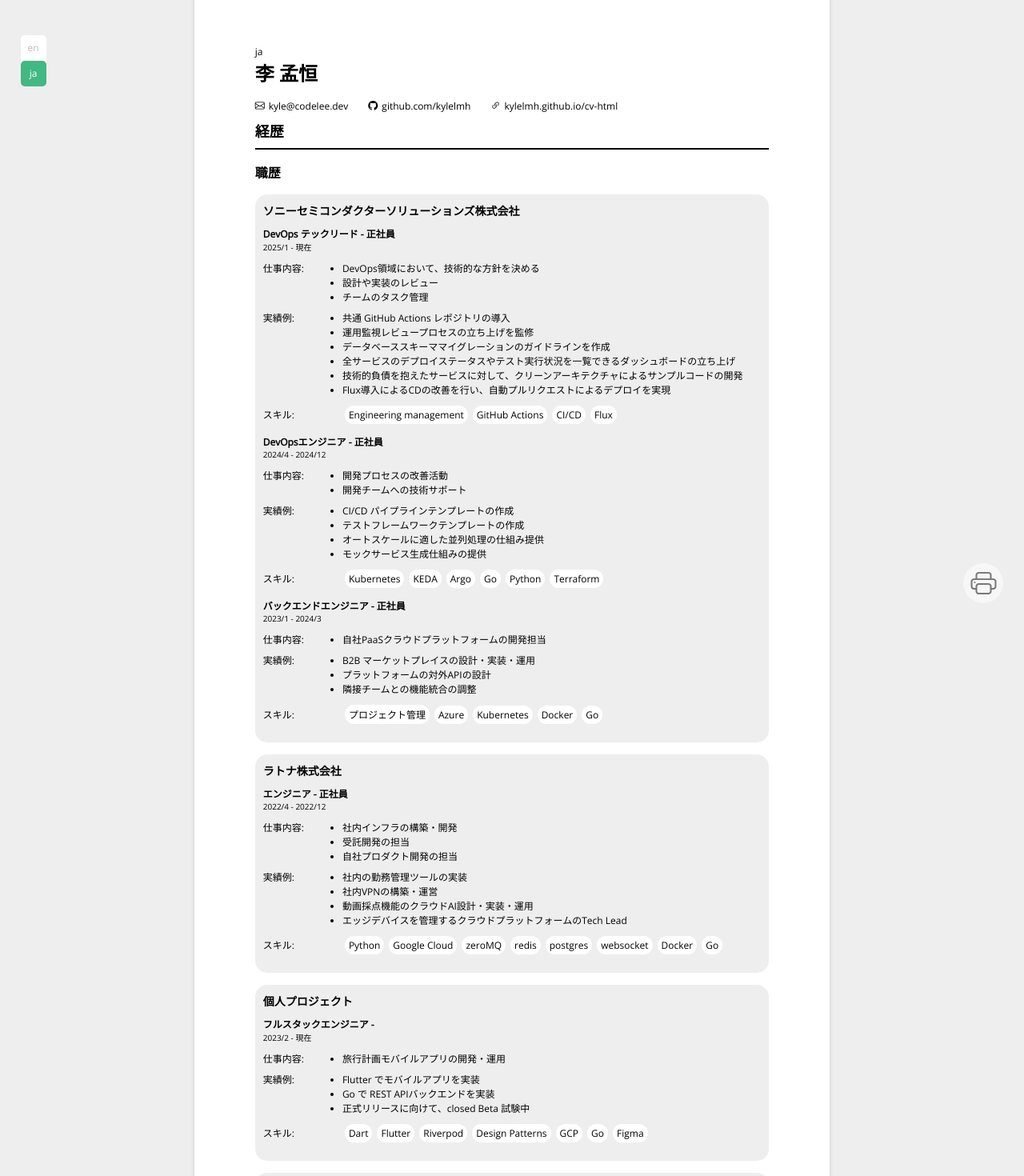
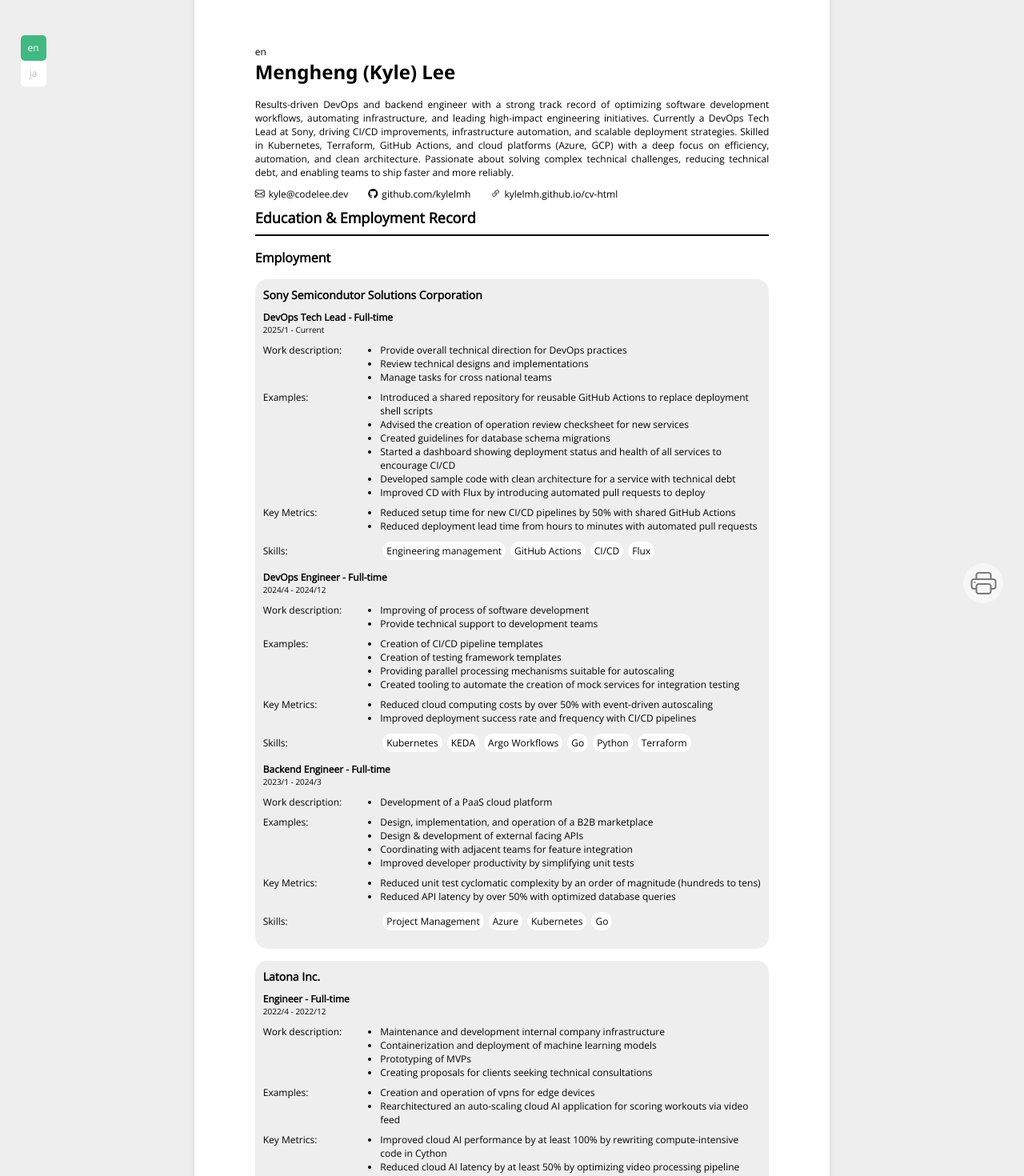
Before and after one commit to kylelmh/cv-html, a Vue app: page / in a window 1280 px wide. Shown: the part 20-1490 px from the top of the page at 80% size. Built offline with nearby package versions, Linux system fonts and the light colour scheme.

Commit message:
feat: updated resume

```diff
--- a/src/components/BasicInfo.vue
+++ b/src/components/BasicInfo.vue
@@ -2,6 +2,9 @@
   <div>
     <p class="no-print"> {{ locale }} </p>
     <h1> {{ basic_info.name }} </h1>
+    <div v-if="basic_info.summary" class="u-mb10">
+      <p> {{ basic_info.summary }} </p>
+    </div>
     <div class="flexbox">
       <div>
         <i class="bi-envelope -inline"></i>
--- a/src/components/Employment.vue
+++ b/src/components/Employment.vue
@@ -18,6 +18,14 @@
             <ul>
               <li v-for="(example) in p.examples">
                 {{ example }}
+              </li>
+            </ul>
+          </template>
+          <template v-if="p.key_metrics">
+            <div>{{ $t("key_metrics") }}: </div>
+            <ul>
+              <li v-for="(key_metric) in p.key_metrics">
+                {{ key_metric }}
               </li>
             </ul>
           </template>
--- a/src/json/en/basic_info.json
+++ b/src/json/en/basic_info.json
@@ -2,5 +2,6 @@
   "name": "Mengheng (Kyle) Lee",
   "email": "kyle@codelee.dev",
   "github": "kylelmh",
-  "githubio": "kylelmh"
+  "githubio": "kylelmh",
+  "summary": "Results-driven DevOps and backend engineer with a strong track record of optimizing software development workflows, automating infrastructure, and leading high-impact engineering initiatives. Currently a DevOps Tech Lead at Sony, driving CI/CD improvements, infrastructure automation, and scalable deployment strategies. Skilled in Kubernetes, Terraform, GitHub Actions, and cloud platforms (Azure, GCP) with a deep focus on efficiency, automation, and clean architecture. Passionate about solving complex technical challenges, reducing technical debt, and enabling teams to ship faster and more reliably."
 }
--- a/src/json/en/employment.json
+++ b/src/json/en/employment.json
@@ -14,12 +14,16 @@
             "Manage tasks for cross national teams"
           ],
           "examples": [
-            "Introduced a shared repository for reusable GitHub Actions",
+            "Introduced a shared repository for reusable GitHub Actions to replace deployment shell scripts",
             "Advised the creation of operation review checksheet for new services",
             "Created guidelines for database schema migrations",
             "Started a dashboard showing deployment status and health of all services to encourage CI/CD",
             "Developed sample code with clean architecture for a service with technical debt",
             "Improved CD with Flux by introducing automated pull requests to deploy"
+          ],
+          "key_metrics": [
+            "Reduced setup time for new CI/CD pipelines by 50% with shared GitHub Actions",
+            "Reduced deployment lead time from hours to minutes with automated pull requests"
           ],
           "skills": [
             "Engineering management",
@@ -41,12 +45,16 @@
             "Creation of CI/CD pipeline templates",
             "Creation of testing framework templates",
             "Providing parallel processing mechanisms suitable for autoscaling",
-            "Created tooling to automated the creation of mock services for integration testing"
+            "Created tooling to automate the creation of mock services for integration testing"
+          ],
+          "key_metrics": [
+            "Reduced cloud computing costs by over 50% with event-driven autoscaling",
+            "Improved deployment success rate and frequency with CI/CD pipelines"
           ],
           "skills": [
             "Kubernetes",
             "KEDA",
-            "Argo",
+            "Argo Workflows",
             "Go",
             "Python",
             "Terraform"
@@ -63,13 +71,17 @@
           "examples": [
             "Design, implementation, and operation of a B2B marketplace",
             "Design & development of external facing APIs",
-            "Coordinating with adjacent teams for feature integration"
+            "Coordinating with adjacent teams for feature integration",
+            "Improved developer productivity by simplifying unit tests"
+          ],
+          "key_metrics": [
+            "Reduced unit test cyclomatic complexity by an order of magnitude (hundreds to tens)",
+            "Reduced API latency by over 50% with optimized database queries"
           ],
           "skills": [
             "Project Management",
             "Azure",
             "Kubernetes",
-            "Docker",
             "Go"
           ]
         }
@@ -90,18 +102,17 @@
             "Creating proposals for clients seeking technical consultations"
           ],
           "examples": [
-            "Creation of new company tool for attendance management in Django",
             "Creation and operation of vpns for edge devices",
-            "Created an auto-scaling cloud AI application for scoring workouts via video feed",
-            "Served as technical lead for a platform managing edge devices"
+            "Rearchitectured an auto-scaling cloud AI application for scoring workouts via video feed"
+          ],
+          "key_metrics": [
+            "Improved cloud AI performance by at least 100% by rewriting compute-intensive code in Cython",
+            "Reduced cloud AI latency by at least 50% by optimizing video processing pipeline"
           ],
           "skills": [
             "Python",
             "Google Cloud",
             "zeroMQ",
-            "redis",
-            "postgres",
-            "websocket",
             "Docker",
             "Go"
           ]
--- a/src/locales/app.js
+++ b/src/locales/app.js
@@ -11,7 +11,8 @@ export const messages = {
     work_description: "Work description",
     skills: "Skills",
     languages: "Languages",
-    planguages: "Software skills"
+    planguages: "Software skills",
+    key_metrics: "Key Metrics",
   },
   ja: {
     cv: "履歴書",
@@ -26,5 +27,6 @@ export const messages = {
     skills: "スキル",
     languages: "言語",
     planguages: "ソフトウェアスキル",
+    key_metrics: "成果",
   }
 }
--- a/src/main.js
+++ b/src/main.js
@@ -1,11 +1,11 @@
 import { createApp } from 'vue'
 import { createI18n } from 'vue-i18n'
 import App from './App.vue'
-import {messages} from './locales/app.js'
+import { messages } from './locales/app.js'
 import router from './scripts/router'
 const i18n = createI18n({
-  locale: 'ja',
-  fallbackLocale: 'en',
+  locale: 'en',
+  fallbackLocale: 'ja',
   messages
 })
 
--- a/stylesheets/cv.scss
+++ b/stylesheets/cv.scss
@@ -34,6 +34,10 @@ h2,
 h3,
 h4 {
   min-width: 64px;
+}
+
+p {
+  text-align: justify;
 }
 
 .p__basic_info {
@@ -92,10 +96,11 @@ h4 {
   border-radius: 15px;
   padding: 10px;
   margin: 15px 0;
-  break-inside: avoid !important;
+  box-decoration-break: clone;
 
   &-position {
     margin: 10px 0;
+    break-inside: avoid;
   }
 
   &-position-name {
--- a/stylesheets/sheets-of-paper.scss
+++ b/stylesheets/sheets-of-paper.scss
@@ -4,7 +4,8 @@
  * Licensed under the MIT License (https://opensource.org/licenses/MIT)
  */
 
- html, body {
+html,
+body {
 	/* Reset the document's margin values */
 	margin: 0;
 	/* Reset the document's padding values */
@@ -19,12 +20,14 @@
 	/* Use a non-white background color to make the content areas stick out from the full page box */
 	background-color: #eee;
 }
+
 /* Styles that are shared by all elements */
 * {
 	/* Include the content box as well as padding and border for precise definitions */
 	box-sizing: border-box;
 	-moz-box-sizing: border-box;
 }
+
 .page {
 	/* Styles for better appearance on screens only -- are reset to defaults in print styles later */
 
@@ -37,12 +40,15 @@
 	/* Override outline from user agent stylesheets */
 	outline: 0;
 }
+
 /* Defines a class for manual page breaks via inserted .page-break element */
 div.page-break {
 	page-break-after: always;
 }
+
 /* Simulates the behavior of manual page breaks from `print` mode in `screen` mode */
 @media screen {
+
 	/* Renders the border and shadow at the bottom of the upper virtual page */
 	div.page-break::before {
 		content: "";
@@ -58,6 +64,7 @@ div.page-break {
 		/* Show a drop shadow beneath the upper virtual page */
 		box-shadow: 0 6px 5px rgba(75, 75, 75, 0.2);
 	}
+
 	/* Renders the empty space as a divider between the two virtual pages that are actually two parts of the same page */
 	div.page-break {
 		display: block;
@@ -75,37 +82,44 @@ div.page-break {
 		background: #eee;
 	}
 }
+
 /* For top-level headings only */
-h1 {
-	/* Force page breaks after */
-	page-break-before: always;
-}
 /* For all headings */
-h1, h2, h3, h4, h5, h6 {
+h1,
+h2,
+h3,
+h4,
+h5,
+h6 {
 	/* Avoid page breaks immediately */
 	page-break-after: avoid;
 }
+
 /* For all paragraph tags */
 p {
 	/* Reset the margin so that the text starts and ends at the expected marks */
 	margin: 0;
 }
+
 /* For adjacent paragraph tags */
-p + p {
+p+p {
 	/* Restore the spacing between the paragraphs */
 	margin-top: 0.5cm;
 }
+
 /* For links in the document */
 a {
 	/* Prevent colorization or decoration */
 	text-decoration: none;
 	color: black;
 }
+
 /* For tables in the document */
 table {
 	/* Avoid page breaks inside */
 	page-break-inside: avoid;
 }
+
 /* Use CSS Paged Media to switch from continuous documents to sheet-like documents with separate pages */
 @page {
 	/* You can only change the size, margins, orphans, widows and page breaks here */
@@ -115,12 +129,16 @@ table {
 	/* Require that at least this many lines of a paragraph must be left at the top of a new page */
 	widows: 2;
 }
+
 /* When the document is actually printed */
 @media print {
-	html, body {
+
+	html,
+	body {
 		/* Reset the document's background color */
 		background-color: #fff;
 	}
+
 	.page {
 		/* Reset all page styles that have been for better screen appearance only */
 		/* Break cascading by using the !important rule */
```
Also changed, not shown: src/json/ja/basic_info.json (line endings or trailing spaces).
